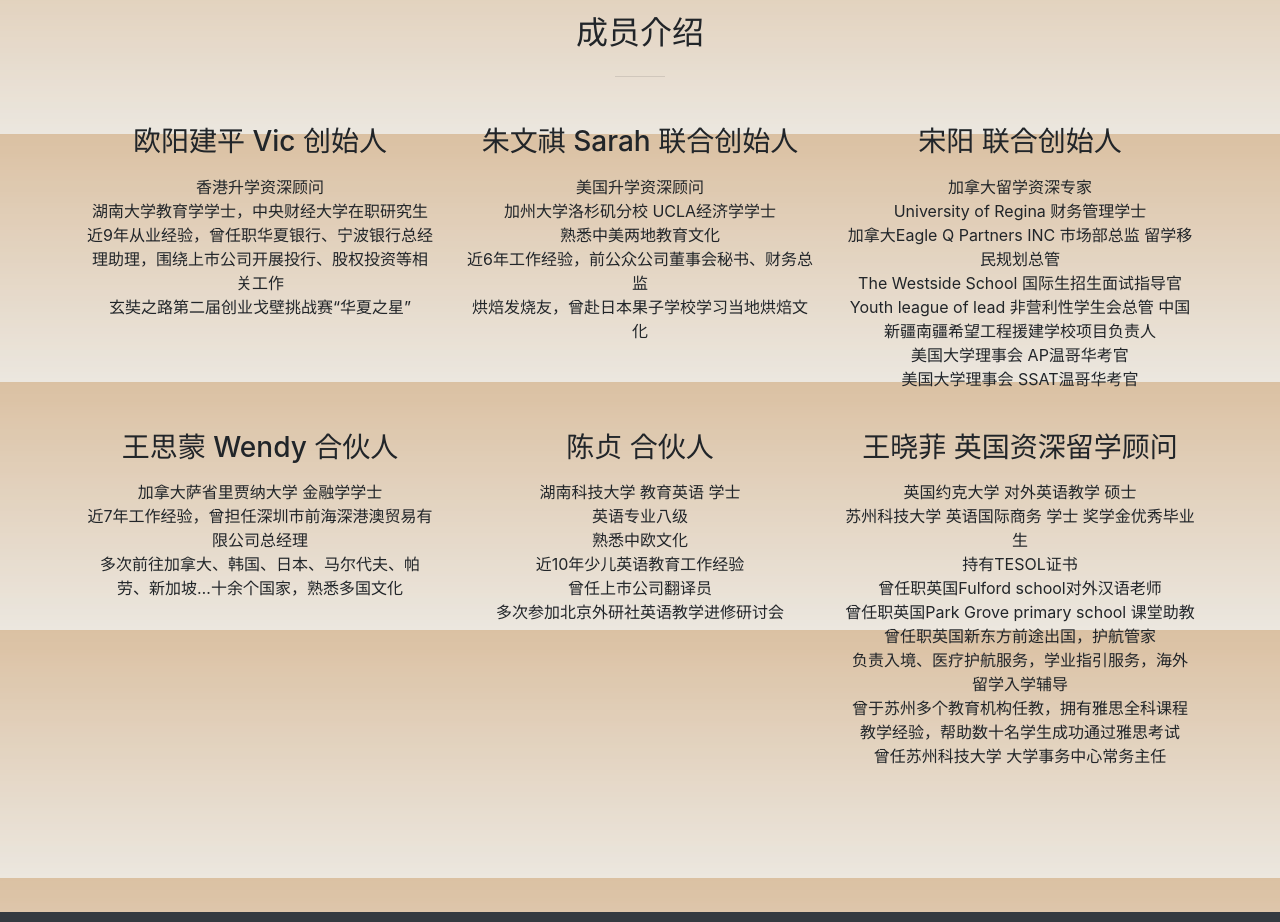
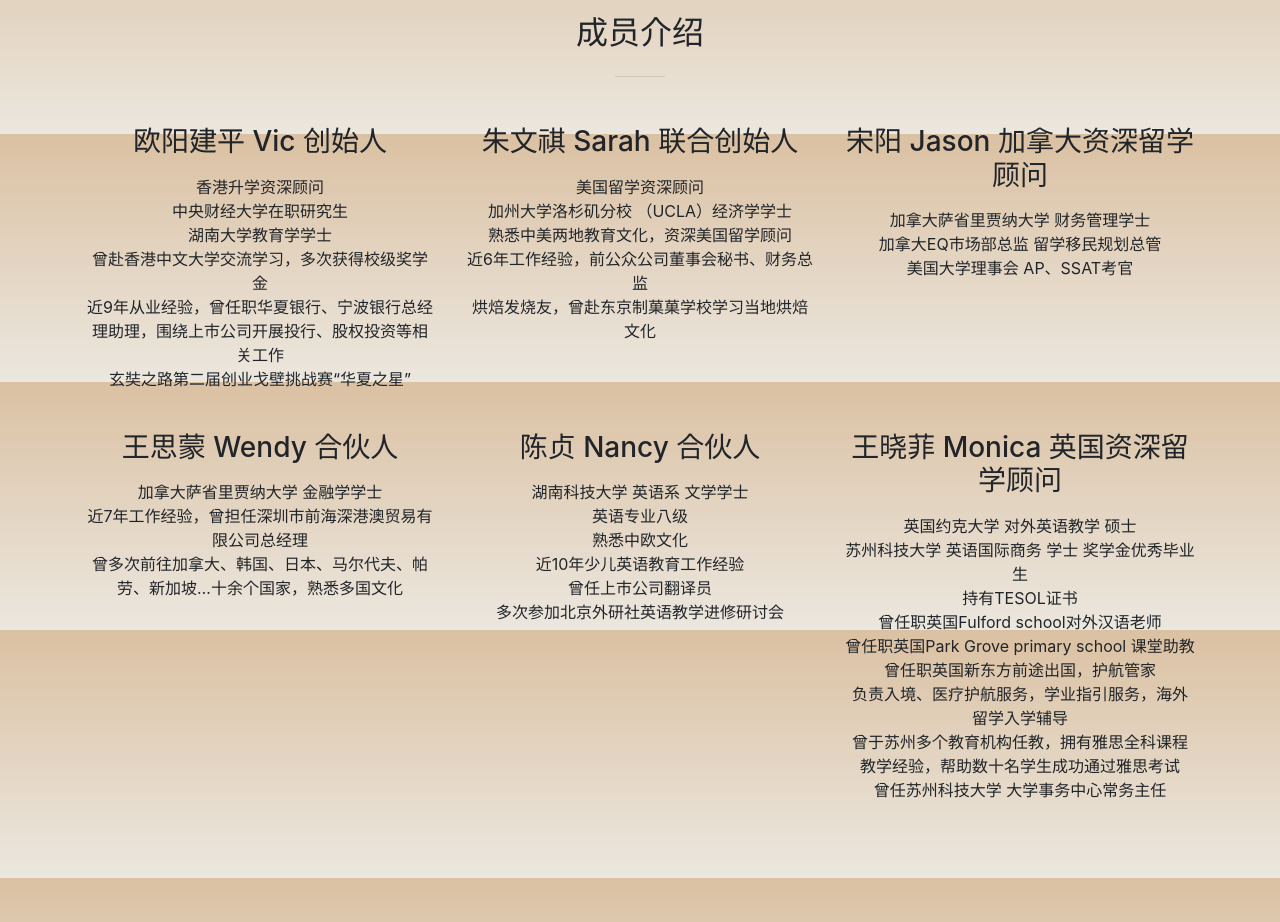
Before and after one commit to edu-wins/edu-wins.github.io, a website with bundled scripts: page index.html in a window 1280 px wide. Shown: the part 2940-3862 px from the top of the page. Built offline with nearby package versions, Linux system fonts and the light colour scheme; files whose address does not match are found by name.

Commit message:
Update index.html

```diff
--- a/index.html
+++ b/index.html
@@ -300,7 +300,9 @@
 	    <h3 class="mb-3">欧阳建平 Vic 创始人</h3>
 	    <ul class="list-unstyled">
 	      <li>香港升学资深顾问</li>
-	      <li>湖南大学教育学学士，中央财经大学在职研究生</li>
+	      <li>中央财经大学在职研究生</li>
+	      <li>湖南大学教育学学士</li>
+	      <li>曾赴香港中文大学交流学习，多次获得校级奖学金</li>
 	      <li>近9年从业经验，曾任职华夏银行、宁波银行总经理助理，围绕上市公司开展投行、股权投资等相关工作</li>
 	      <li>玄奘之路第二届创业戈壁挑战赛“华夏之星”</li>
 	    </ul>
@@ -309,24 +311,20 @@
             <img class="img-fluid" src="img/members/zhuwenqi.jpe" alt="">
 	    <h3 class="mb-3">朱文祺 Sarah 联合创始人</h3>
 	    <ul class="list-unstyled">
-	      <li>美国升学资深顾问</li>
-	      <li>加州大学洛杉矶分校 UCLA经济学学士</li>
-	      <li>熟悉中美两地教育文化</li>
+	      <li>美国留学资深顾问</li>
+	      <li>加州大学洛杉矶分校 （UCLA）经济学学士</li>
+	      <li>熟悉中美两地教育文化，资深美国留学顾问</li>
 	      <li>近6年工作经验，前公众公司董事会秘书、财务总监</li>
-	      <li>烘焙发烧友，曾赴日本果子学校学习当地烘焙文化</li>
+	      <li>烘焙发烧友，曾赴东京制菓菓学校学习当地烘焙文化</li>
 	    </ul>
           </div>
           <div class="col-lg-4 mx-auto text-center">
             <img class="img-fluid" src="img/members/jason.jpe" alt="">
-	    <h3 class="mb-3">宋阳 联合创始人</h3>
+	    <h3 class="mb-3">宋阳 Jason 加拿大资深留学顾问</h3>
 	    <ul class="list-unstyled">
-	      <li>加拿大留学资深专家</li>
-	      <li>University of Regina 财务管理学士</li>
-	      <li>加拿大Eagle Q Partners INC 市场部总监 留学移民规划总管</li>
-	      <li>The Westside School 国际生招生面试指导官</li>
-	      <li>Youth league of lead 非营利性学生会总管 中国新疆南疆希望工程援建学校项目负责人</li>
-	      <li>美国大学理事会  AP温哥华考官</li>
-	      <li>美国大学理事会  SSAT温哥华考官</li>
+	      <li>加拿大萨省里贾纳大学 财务管理学士</li>
+	      <li>加拿大EQ市场部总监 留学移民规划总管</li>
+	      <li>美国大学理事会  AP、SSAT考官</li>
 	    </ul>
           </div>
           <div class="col-lg-4 mx-auto text-center">
@@ -335,14 +333,14 @@
 	    <ul class="list-unstyled">
 	      <li>加拿大萨省里贾纳大学 金融学学士</li>
 	      <li>近7年工作经验，曾担任深圳市前海深港澳贸易有限公司总经理</li>
-	      <li>多次前往加拿大、韩国、日本、马尔代夫、帕劳、新加坡…十余个国家，熟悉多国文化</li>
+	      <li>曾多次前往加拿大、韩国、日本、马尔代夫、帕劳、新加坡…十余个国家，熟悉多国文化</li>
 	    </ul>
           </div>
           <div class="col-lg-4 mx-auto text-center">
             <img class="img-fluid" src="img/members/chenzhen.jpe" alt="">
-	    <h3 class="mb-3">陈贞 合伙人</h3>
+	    <h3 class="mb-3">陈贞 Nancy 合伙人</h3>
 	    <ul class="list-unstyled">
-	      <li>湖南科技大学 教育英语 学士</li>
+	      <li>湖南科技大学 英语系 文学学士</li>
 	      <li>英语专业八级</li>
 	      <li>熟悉中欧文化</li>
 	      <li>近10年少儿英语教育工作经验</li>
@@ -352,7 +350,7 @@
           </div>
           <div class="col-lg-4 mx-auto text-center">
             <img class="img-fluid" src="img/members/wangxiaofei.jpe" alt="">
-	    <h3 class="mb-3">王晓菲 英国资深留学顾问</h3>
+	    <h3 class="mb-3">王晓菲 Monica 英国资深留学顾问</h3>
 	    <ul class="list-unstyled">
 	      <li>英国约克大学 对外英语教学 硕士</li>
 	      <li>苏州科技大学 英语国际商务 学士 奖学金优秀毕业生</li>
```
